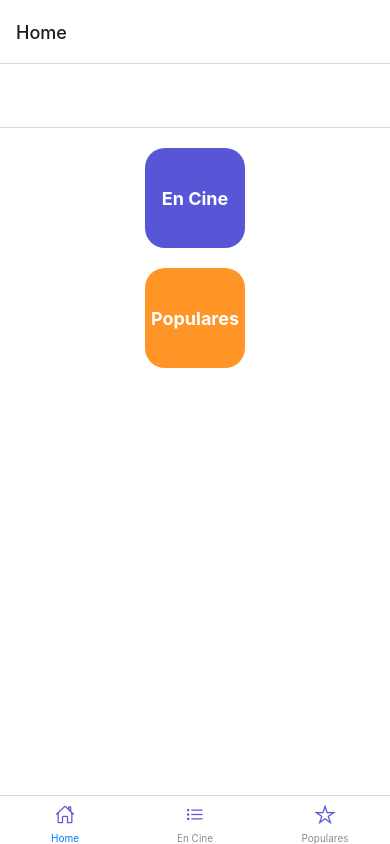
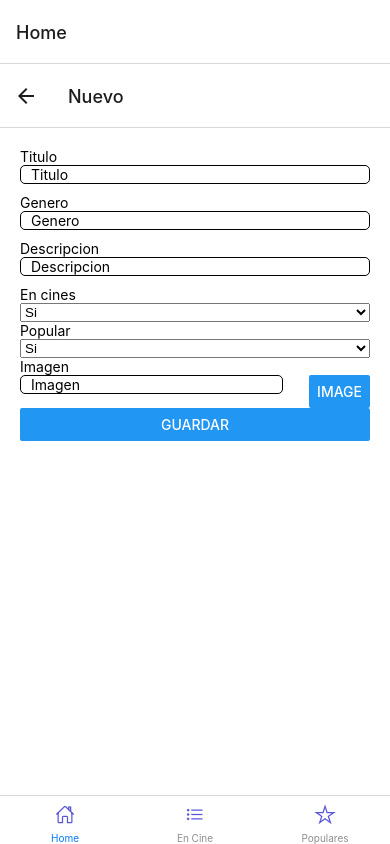
Before and after one commit to dsanchestorrico/AppPeliculas, a React Native app: screen /RegistrarPelicula in a window 390 px wide. Built offline with nearby package versions, Linux system fonts and the light colour scheme.

Commit message:
create pelicula added
create option added

```diff
--- a/package.json
+++ b/package.json
@@ -14,15 +14,19 @@
     "@react-native-firebase/firestore": "^15.6.0",
     "@react-native-firebase/storage": "^15.6.0",
     "@react-native-masked-view/masked-view": "^0.2.7",
+    "@react-native-picker/picker": "^2.4.4",
     "@react-navigation/bottom-tabs": "^6.4.0",
     "@react-navigation/native": "^6.0.13",
     "@react-navigation/stack": "^6.3.0",
+    "formik": "^2.2.9",
     "react": "18.1.0",
     "react-native": "0.70.1",
     "react-native-gesture-handler": "^2.6.1",
+    "react-native-image-picker": "^4.10.0",
     "react-native-safe-area-context": "^4.3.3",
     "react-native-screens": "^3.17.0",
-    "react-native-vector-icons": "^9.2.0"
+    "react-native-vector-icons": "^9.2.0",
+    "yup": "^0.32.11"
   },
   "devDependencies": {
     "@babel/core": "^7.12.9",
--- a/src/components/FormPeliculaFormik.js
+++ b/src/components/FormPeliculaFormik.js
@@ -1,4 +1,4 @@
-import React, {useState} from 'react';
+import React, { useState } from 'react';
 
 import {
   View,
@@ -10,11 +10,12 @@ import {
   Keyboard
 } from 'react-native';
 
-import {Formik} from 'formik';
+import { Formik } from 'formik';
+import { Picker } from '@react-native-picker/picker';
 
 import * as Yup from 'yup';
 
-import {launchImageLibrary} from 'react-native-image-picker';
+import { launchImageLibrary } from 'react-native-image-picker';
 
 import storage from '@react-native-firebase/storage';
 import firestore from '@react-native-firebase/firestore';
@@ -27,12 +28,13 @@ const FormPeliculaFormik = (props) => {
 
   const { onClose } = props
 
+  const [enCine, setEnCine] = useState();
+  const [popular, setPopular] = useState();
+
   const FormPeliculaSchema = Yup.object().shape({
-    name: Yup.string().required('Campo Requerido'),
-    price: Yup.number()
-      .moreThan(0, 'Ingresar un valor mayor a Cero')
-      .required('Campo Requerido'),
-    //image: Yup.string().required('Campo Requerido'),
+    titulo: Yup.string().required('Campo Requerido'),
+    genero: Yup.string().required('Campo Requerido'),
+    descripcion: Yup.string().required('Campo Requerido')
   });
 
   const handleGallery = async () => {
@@ -49,6 +51,7 @@ const FormPeliculaFormik = (props) => {
   };
 
   const handleForm = values => {
+    console.log('SUBMIT')
     setIsLoading(true)
     referenceStorage
       .putFile(pathFile)
@@ -71,7 +74,8 @@ const FormPeliculaFormik = (props) => {
       .then(response => {
         Keyboard.dismiss()
         setIsLoading(false)
-        onClose()
+        // onClose()
+        console.log('props',props);
         console.log('guardado');
       })
       .catch(error => {
@@ -81,35 +85,62 @@ const FormPeliculaFormik = (props) => {
 
   return (
     <Formik
-      initialValues={{name: '', price: 0}}
+      initialValues={{ titulo: '', genero: '', descripcion: '', enCine: true, popular: true , image:''}}
       onSubmit={handleForm}
       validationSchema={FormPeliculaSchema}>
-      {({handleChange, handleSubmit, values, errors}) => (
+      {({ handleChange, handleSubmit, values, errors }) => (
         <View style={styles.containerForm}>
-          <Text>Nombre</Text>
+          <Text>Titulo</Text>
           <TextInput
             style={styles.inputText}
-            value={values.name}
-            onChangeText={handleChange('name')}
-            placeholder="Nombre"
+            value={values.titulo}
+            onChangeText={handleChange('titulo')}
+            placeholder="Titulo"
           />
-          {errors.name && (
-            <Text style={styles.messageError}>{errors.name}</Text>
+          {errors.titulo && (
+            <Text style={styles.messageError}>{errors.titulo}</Text>
           )}
-          <Text>Precio</Text>
+          <Text>Genero</Text>
           <TextInput
-            keyboardType="numeric"
             style={styles.inputText}
-            value={values.price}
-            onChangeText={handleChange('price')}
-            placeholder="Precio"
+            value={values.genero}
+            onChangeText={handleChange('genero')}
+            placeholder="Genero"
           />
-          {errors.price && (
-            <Text style={styles.messageError}>{errors.price}</Text>
+          {errors.genero && (
+            <Text style={styles.messageError}>{errors.genero}</Text>
           )}
+          <Text>Descripcion</Text>
+          <TextInput
+            style={styles.inputText}
+            value={values.descripcion}
+            onChangeText={handleChange('descripcion')}
+            placeholder="Descripcion"
+          />
+          {errors.descripcion && (
+            <Text style={styles.messageError}>{errors.descripcion}</Text>
+          )}
+          <Text>En cines</Text>
+          <Picker
+            selectedValue={enCine}
+            onValueChange={(itemValue, itemIndex) =>
+              setEnCine(itemValue)
+            }>
+            <Picker.Item label="Si" value="true" />
+            <Picker.Item label="No" value="false" />
+          </Picker>
+          <Text>Popular</Text>
+          <Picker
+            selectedValue={popular}
+            onValueChange={(itemValue, itemIndex) =>
+              setPopular(itemValue)
+            }>
+            <Picker.Item label="Si" value="true" />
+            <Picker.Item label="No" value="false" />
+          </Picker>
           <Text>Imagen</Text>
           <View style={styles.containerImage}>
-            <View style={{width: '75%'}}>
+            <View style={{ width: '75%' }}>
               <TextInput
                 style={styles.inputText}
                 value={fileName}
@@ -121,7 +152,7 @@ const FormPeliculaFormik = (props) => {
               )} */}
             </View>
             <Button
-              style={{width: '20%'}}
+              style={{ width: '20%' }}
               onPress={handleGallery}
               title="Image"
             />
--- a/src/navigator/StackNavigator.js
+++ b/src/navigator/StackNavigator.js
@@ -4,6 +4,7 @@ import { createStackNavigator } from '@react-navigation/stack';
 import PeliculaScreen from '../screens/PeliculaScreen';
 import PopularesScreen from '../screens/PopularesScreen';
 import HomeScreen from '../screens/HomeScreen';
+import RegistrarPelicula from '../screens/RegistrarPelicula';
 
 const Stack = createStackNavigator();
 
@@ -23,6 +24,7 @@ const StackNavigator = () => {
       <Stack.Screen name="HomeScreen" options={{title : ""}} component={ HomeScreen } />
       <Stack.Screen name="PeliculaScreen" options={{title : "En Cine"}} component={ PeliculaScreen } />
       <Stack.Screen name="PopularesScreen" options={{title : "Populares"}} component={ PopularesScreen } />
+      <Stack.Screen name="RegistrarPelicula" options={{title : "Nuevo"}} component={ RegistrarPelicula } />
     </Stack.Navigator>
   );
 }
--- a/src/navigator/TabNavigator.js
+++ b/src/navigator/TabNavigator.js
@@ -5,7 +5,6 @@ import PeliculaScreen from '../screens/PeliculaScreen';
 import PopularesScreen from '../screens/PopularesScreen';
 import StackNavigator from './StackNavigator';
 import { colores } from '../theme/appTheme';
-import { Text } from 'react-native';
 import Icon from 'react-native-vector-icons/Ionicons';
 
 const Tab = createBottomTabNavigator();
--- a/src/screens/HomeScreen.js
+++ b/src/screens/HomeScreen.js
@@ -2,12 +2,13 @@ import React from 'react';
 import { Text, View, Button } from 'react-native';
 import { TouchableOpacity } from 'react-native-gesture-handler';
 import { style } from '../theme/appTheme';
+import { colores } from '../theme/appTheme';
 
 import Icon from 'react-native-vector-icons/Ionicons';
-const myIcon = <Icon name="rocket" size={30} color="#900" />;
 
 const HomeScreen = (props) => {
-    console.log(props)
+    // console.log(props)
+    let icono = 'list-outline';
     return (
         <View style={style.globalMargin}>
             <TouchableOpacity
@@ -17,6 +18,7 @@ const HomeScreen = (props) => {
                 }}
                 onPress={() => props.navigation.navigate('PeliculaScreen')}
             >
+                <Icon name={icono} size={20} style={{color:'white'}} />
                 <Text style={style.botonGrandeText}>En Cine</Text>
 
             </TouchableOpacity>
@@ -27,7 +29,19 @@ const HomeScreen = (props) => {
                 }}
                 onPress={() => props.navigation.navigate('PopularesScreen')}
             >
+                <Icon name="star-outline" size={20} style={{color:'white'}} />
                 <Text style={style.botonGrandeText}>Populares</Text>
+
+            </TouchableOpacity>
+            <TouchableOpacity
+                style={{
+                    ...style.botonGrande,
+                    backgroundColor: '#5856D6'
+                }}
+                onPress={() => props.navigation.navigate('RegistrarPelicula')}
+            >
+                <Icon name="add-outline" size={20} style={{color:'white'}} />
+                <Text style={style.botonGrandeText}>Nuevo</Text>
 
             </TouchableOpacity>
         </View>
--- /dev/null
+++ b/src/screens/RegistrarPelicula.js
@@ -0,0 +1,12 @@
+import React from 'react'
+import { View } from 'react-native'
+import FormPeliculaFormik from '../components/FormPeliculaFormik'
+
+const RegistrarPelicula = () => {
+  return (
+    <View>
+        <FormPeliculaFormik />
+    </View>
+  )
+}
+export default RegistrarPelicula;
--- a/src/theme/appTheme.js
+++ b/src/theme/appTheme.js
@@ -12,7 +12,7 @@ export const style = StyleSheet.create({
         alignItems:'center'
     },
     botonGrande:{
-        width:100,
+        width:250,
         height:100,
         backgroundColor:'orange',
         borderRadius:20,
```
Also changed, not shown: 24 other files (tests, documents, lock files or other folders).
